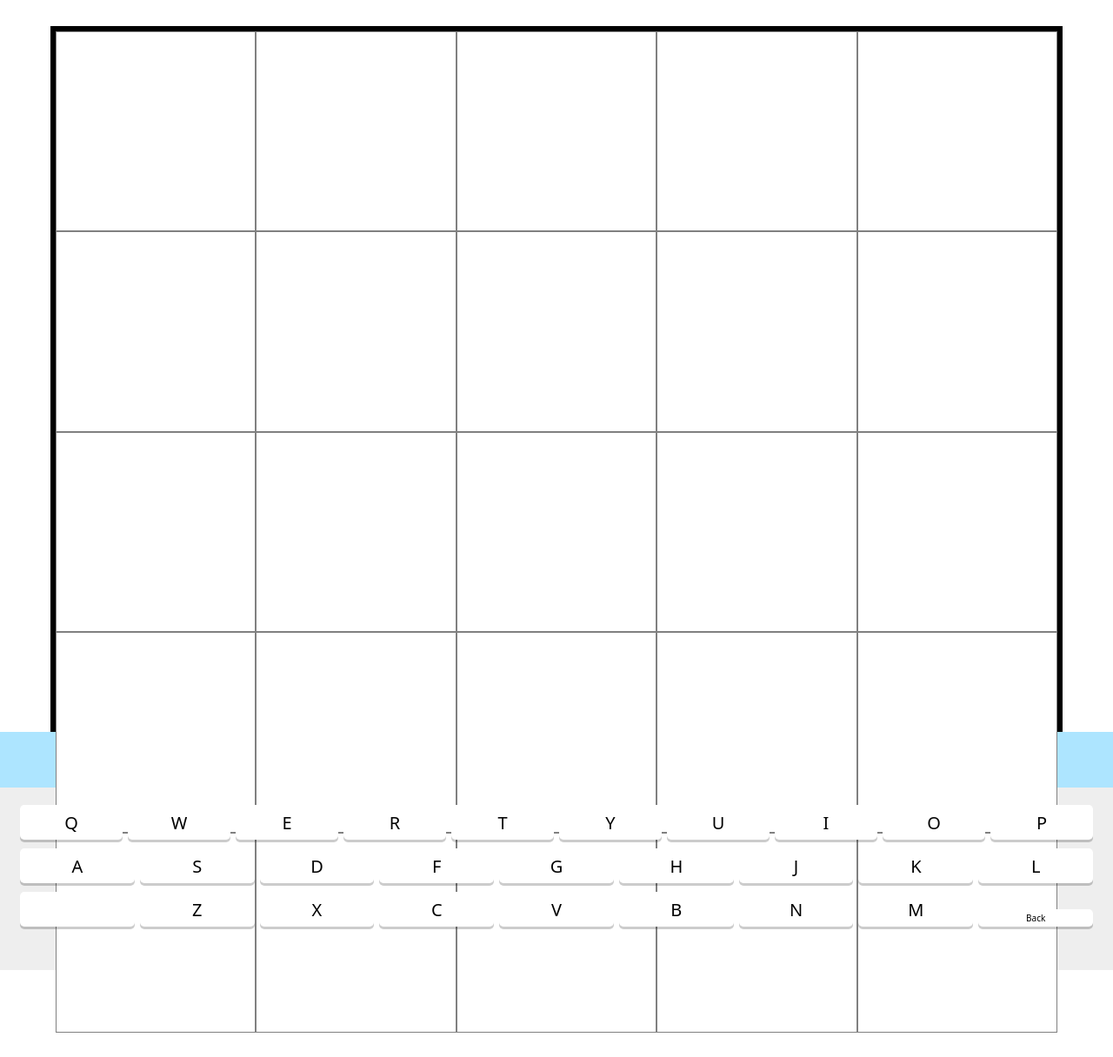
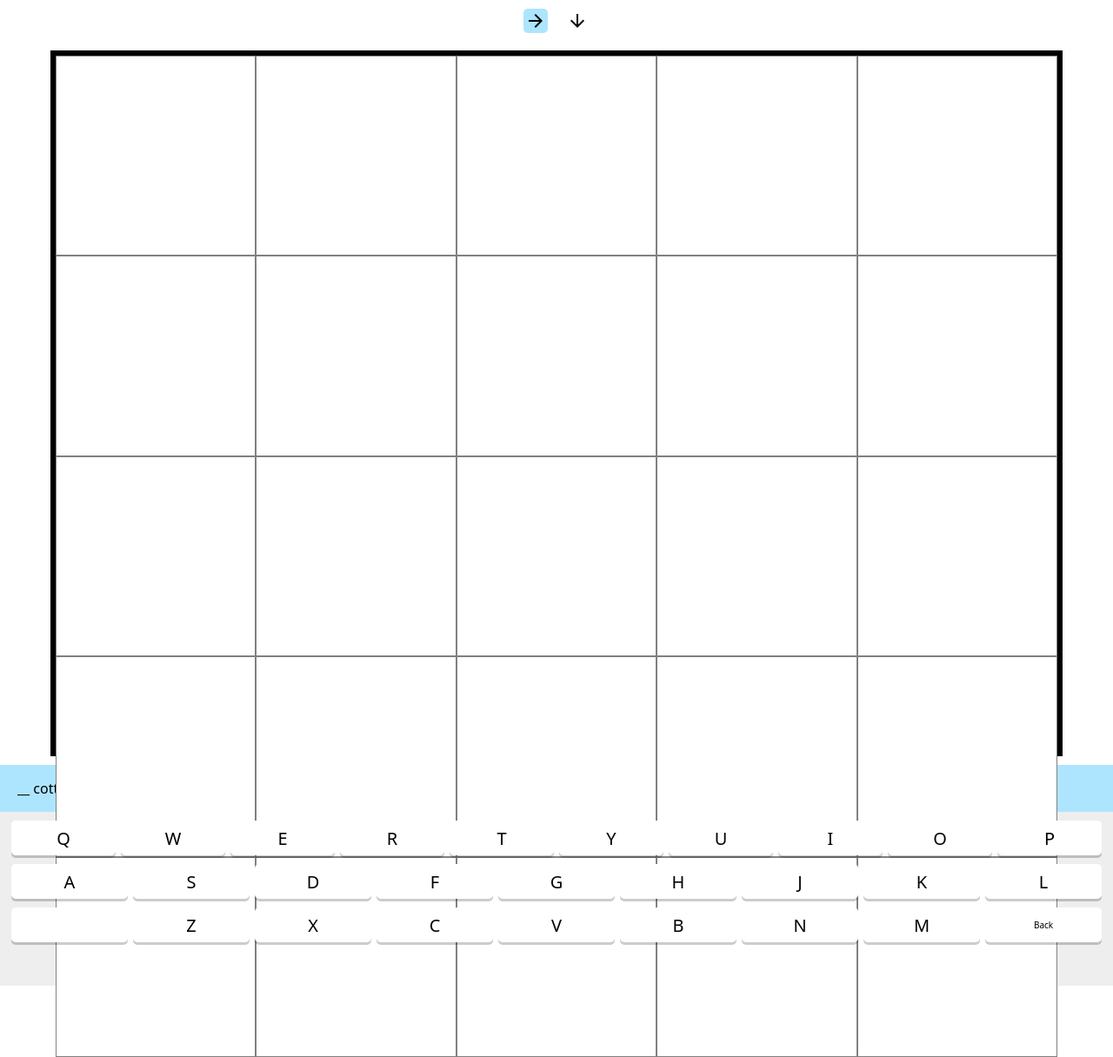
Before and after one commit to noah-s-braun/crossword-editor, a plain HTML site: page index.html in a window 1280 px wide. Shown: the whole page at 87% size. Before the commit the page ends 1188 px from the top, so only its background shows below. Drawn offline with nearby package versions, Linux system fonts and the light colour scheme.

Commit message:
functional prototype

```diff
--- a/index.html
+++ b/index.html
@@ -5,15 +5,32 @@
         <link rel="stylesheet" href="style.css"></link>
         <script src="jquery.js"></script>
         <meta name="viewport" content="width=device-width, initial-scale=1.0">
+        <!-- Material Icons -->
+        <link rel="stylesheet" href="https://fonts.googleapis.com/css2?family=Material+Symbols+Outlined:opsz,wght,FILL,GRAD@20..48,100..700,0..1,-50..200" />
+        <style>
+            .material-symbols-outlined {
+              font-variation-settings:
+              'FILL' 0,
+              'wght' 400,
+              'GRAD' 0,
+              'opsz' 24
+            }
+        </style>
     </head>
     <body>
-        <!-- <div class="toolbar">
-            <span class="tool">Blackout</span>
-            <span class="tool">Type</span>
-        </div> -->
+        <div class="toolbar">
+            <span id="horizontal" class="type-direction active material-symbols-outlined">
+                arrow_forward
+            </span>
+            <span id="vertical" class="type-direction material-symbols-outlined">
+                arrow_downward
+            </span>
+        </div>
         <div id="crossword-canvas"></div>
         <div id="lower-half">
-            <div id="hint-bar"></div>
+            <div id="hint-bar">
+                <p>__ cotta (pottery material)</p>
+            </div>
             <div id="keyboard">
                 <div class="row" id="row-1">
                     <div class="key" id="q-key">Q</div>
--- a/script.js
+++ b/script.js
@@ -122,6 +122,7 @@ function typeTool() {
         changeFocus();
     })
 }
+
 //add key typing ONCE
 $('.key').on('click', function() {
     thisLetter = $(this).text();
@@ -133,10 +134,18 @@ $('.key').on('click', function() {
         $('.focus').text('');
     }
 })
+//
 //add change direction functionality
 $('.box').on('dblclick', function() {
     typingDirection = 'vertical';
     console.log('changed');
+})
+//
+//change type direction
+$('.type-direction').on('click', function() {
+    $('.type-direction').removeClass('active');
+    $(this).addClass('active');
+    typingDirection = $(this).attr('id')
 })
 
 function changeFocus(method = 'click', direction = 1) {
--- a/style.css
+++ b/style.css
@@ -21,26 +21,23 @@ body {
 div.toolbar {
     display: flex;
     justify-content: center;
-    padding: 20px;
-    height: 20px;
-    background-color: var(--surface-secondary);
+    gap: 20px;
+    padding: 10px;
 }
-span.tool {
-    padding: 5px 20px;
+span.type-direction {
     cursor: pointer;
-    font-size: 36px;
+    border-radius: 5px;
+    padding: 2px;
 }
-span.active {
-    color: white;
-    background-color: black;
-    border-radius: 5px;
+span.type-direction.active {
+    background-color: var(--focus-primary);
 }
 
 /* Crossword */
 #crossword-canvas {
     width: 90vw;
     aspect-ratio: 1 / 1;
-    margin: 30px auto 0 auto;
+    margin: 10px auto 10px auto;
     max-height: 100vh;
     display: grid;
     grid-template-columns: repeat(3, 1fr);
@@ -77,14 +74,19 @@ span.active {
 }
 
 #hint-bar {
-    height: 4em;
     background-color: var(--focus-primary);
+    display: flex;
+    align-items: center;
+}
+
+#hint-bar p {
+    padding: 0px 20px;
 }
 
 /* Keyboard */
 #keyboard {
     background-color: var(--surface-secondary);
-    padding: 20px;
+    padding: 10px;
     display: flex;
     flex-direction: column;
     justify-content: flex-start;
@@ -112,6 +114,7 @@ span.active {
 .key#bksp-key {
     font-size: 10px;
     align-self: flex-end;
+    height: 4em;
 }
 
 .row {
```
